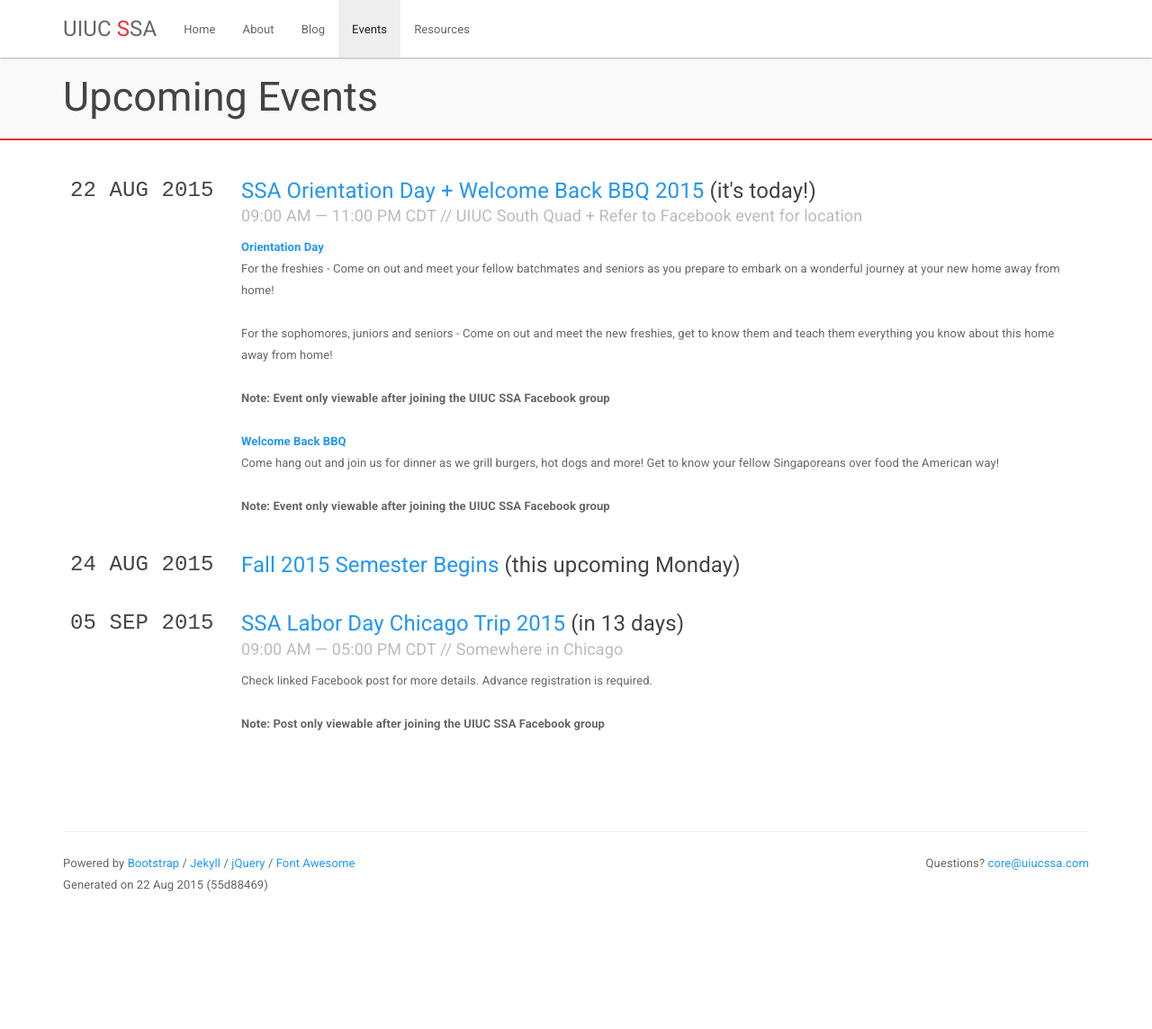
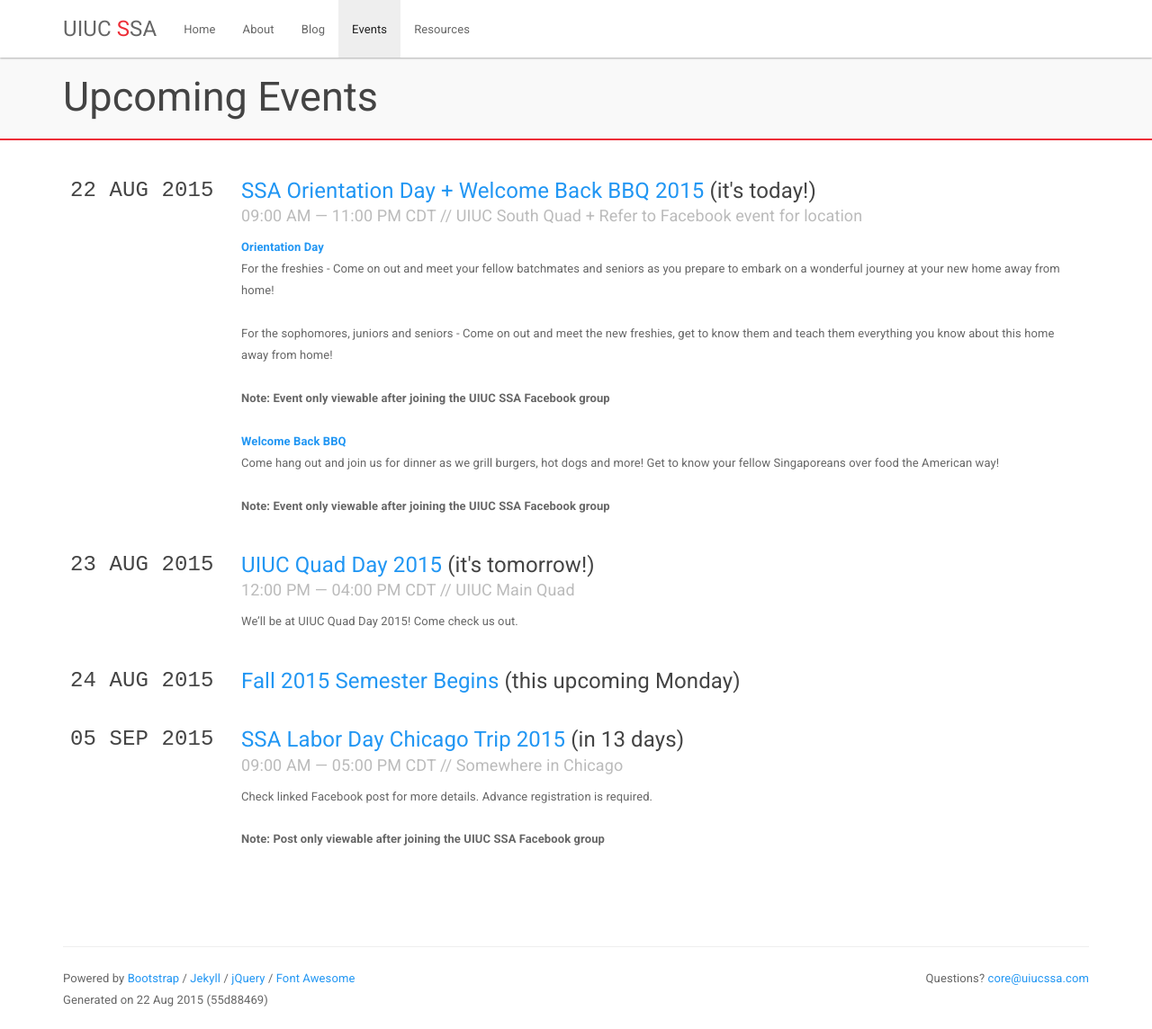
Before and after one commit to uiucssa/uiucssa.github.io, a Jekyll site: the page built from events.html, in a window 1280 px wide and 1144 px high. Shown: the whole window at 90% size. Built offline with Jekyll 4.4.1, drawn with Linux system fonts in a browser that asks for light colours.

Commit message:
Updated events

```diff
--- a/_data/events.yml
+++ b/_data/events.yml
@@ -69,11 +69,21 @@
   url: #
 
 - id: 4
+  name: UIUC Quad Day 2015
+  date: 2015-08-23
+  start_time: 2015-08-23 12:00:00 CDT
+  end_time: 2015-08-23 16:00:00 CDT
+  location: UIUC Main Quad
+  description: |
+    We'll be at UIUC Quad Day 2015! Come check us out.
+  url: http://illiniunion.illinois.edu/involvement/rso/quadday/map.aspx
+
+- id: 5
   name: Fall 2015 Semester Begins
   date: 2015-08-24
   url: http://senate.illinois.edu/ep0942.html
 
-- id: 5
+- id: 6
   name: SSA Labor Day Chicago Trip 2015
   date: 2015-09-05
   start_time: 2015-09-05 09:00:00 CDT
```
